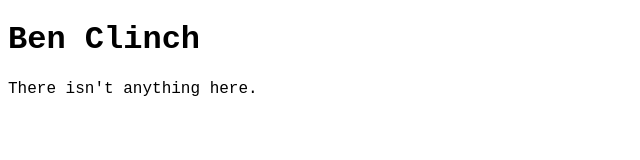
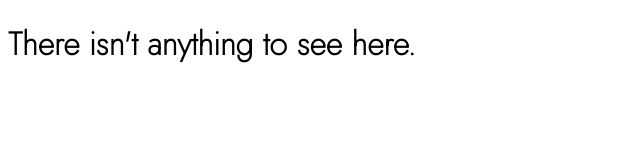
Before and after one commit to bencli/bencli.github.io, a plain HTML site: page index.html in a window 1280 px wide. Shown: the whole page, without its empty margins (0-640 px from the left). Drawn offline with Linux system fonts and the light colour scheme.

Commit message:
Update index.html

```diff
--- a/index.html
+++ b/index.html
@@ -2,9 +2,10 @@
 <html>
 <head>
   <title>Ben Clinch</title>
+  <link rel="preconnect" href="https://fonts.gstatic.com">
+<link href="https://fonts.googleapis.com/css2?family=Jost:wght@200&display=swap" rel="stylesheet">
 </head>
 <body>
-<h1 style="font-family:'Courier New'">Ben Clinch</h1>
-<p style="font-family:'Courier New'">There isn't anything here.</p>
+<h1 style="font-family: 'Jost', sans-serif;">There isn't anything to see here.</h1>
 </body>
 </html>
```
